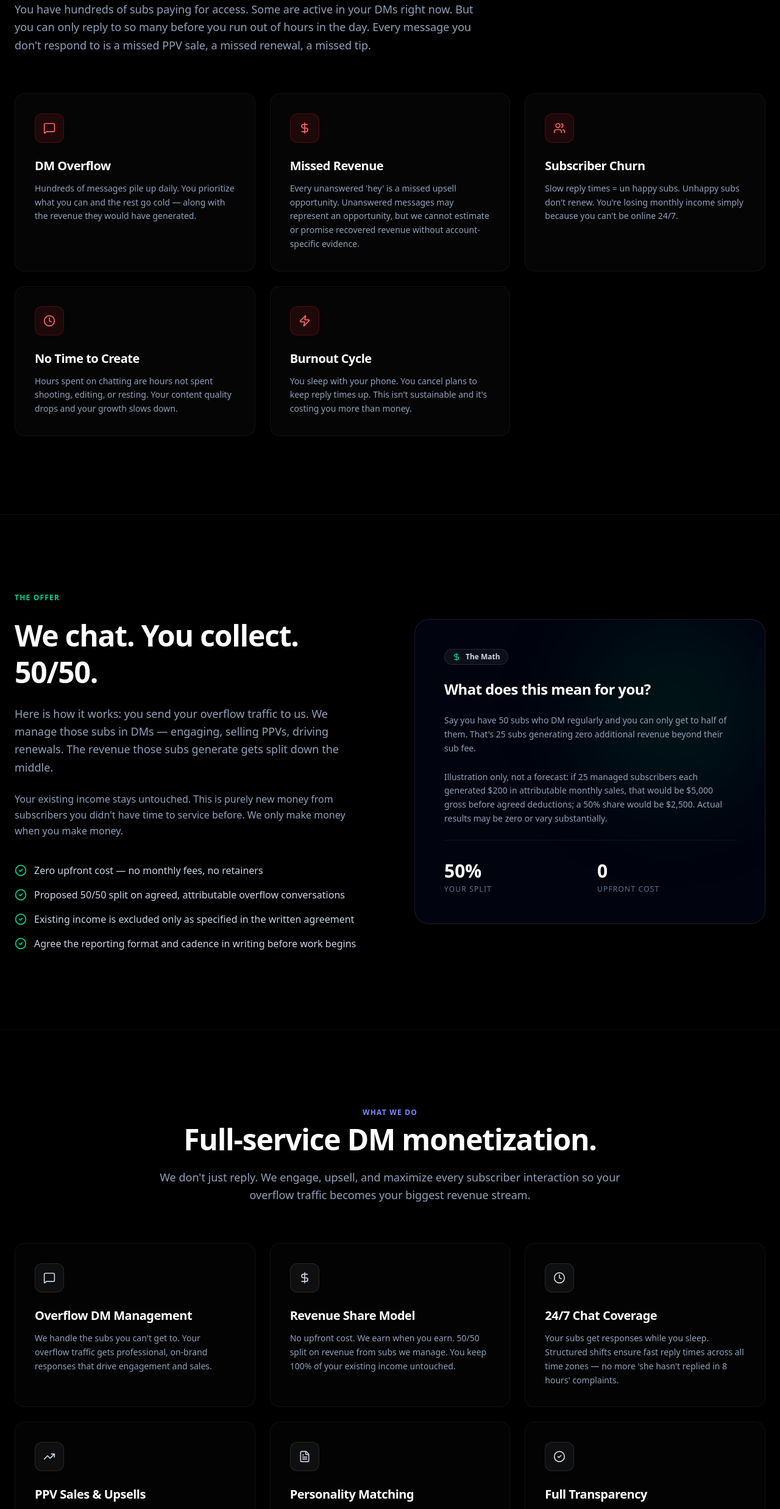
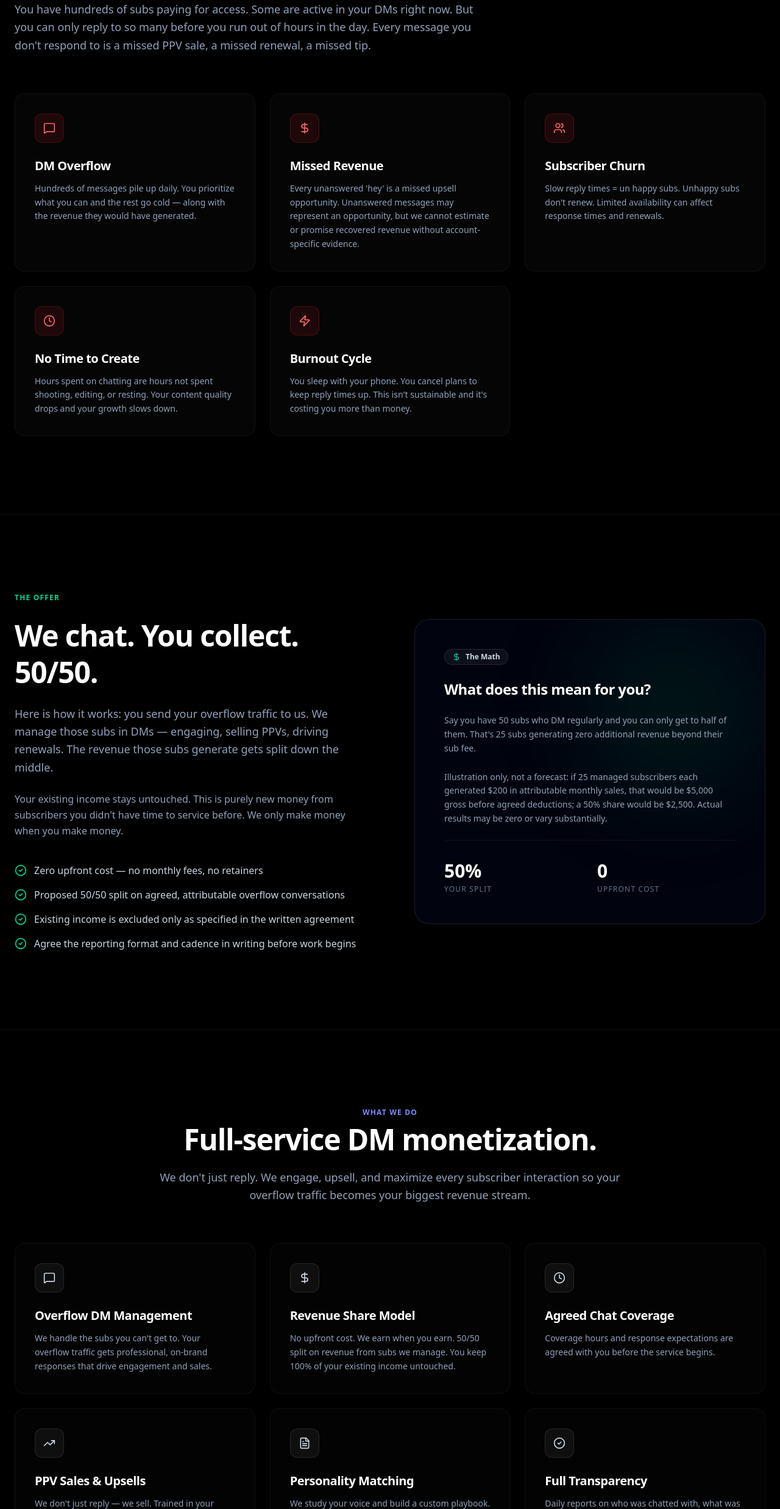
Before and after one commit to ayushsharmavlogs619-lang/brandverse, a Next.js app: page /onlyfans in a window 1280 px wide. Shown: the part 1702-4176 px from the top of the page at 61% size. Built offline with nearby package versions, Linux system fonts and the light colour scheme; no server answers.

Commit message:
Remove remaining unverified access and coverage claims

```diff
--- a/app/onlyfans/page.tsx
+++ b/app/onlyfans/page.tsx
@@ -73,8 +73,8 @@ const SERVICES = [
     glow: "rgba(16, 185, 129, 0.15)"
   },
   {
-    title: "24/7 Chat Coverage",
-    description: "Your subs get responses while you sleep. Structured shifts ensure fast reply times across all time zones — no more 'she hasn't replied in 8 hours' complaints.",
+    title: "Agreed Chat Coverage",
+    description: "Coverage hours and response expectations are agreed with you before the service begins.",
     icon: Clock,
     glow: "rgba(6, 182, 212, 0.15)"
   },
@@ -336,7 +336,7 @@ export default function OnlyFansLandingPage() {
             },
             {
               title: "Subscriber Churn",
-              description: "Slow reply times = un happy subs. Unhappy subs don't renew. You're losing monthly income simply because you can't be online 24/7.",
+              description: "Slow reply times = un happy subs. Unhappy subs don't renew. Limited availability can affect response times and renewals.",
               icon: Users
             },
             {
@@ -522,7 +522,7 @@ export default function OnlyFansLandingPage() {
           {[
             { step: "01", title: "Quick Sync", desc: "30-min discovery call. We learn your vibe, your pricing, your boundaries." },
             { step: "02", title: "Playbook Build", desc: "We create your custom chatting guide — tone, PPV strategy, limits." },
-            { step: "03", title: "Secure Handover", desc: "Encrypted credential setup via 1Password. Your password is never exposed." },
+            { step: "03", title: "Secure Handover", desc: "We agree on an access method and boundaries before account access is granted." },
             { step: "04", title: "Overflow Redirect", desc: "Route overflow traffic to us. We start handling DMs immediately." },
             { step: "05", title: "Revenue Split", desc: "New revenue rolls in. Tracked transparently. Paid weekly." }
           ].map((item, idx) => (
```
